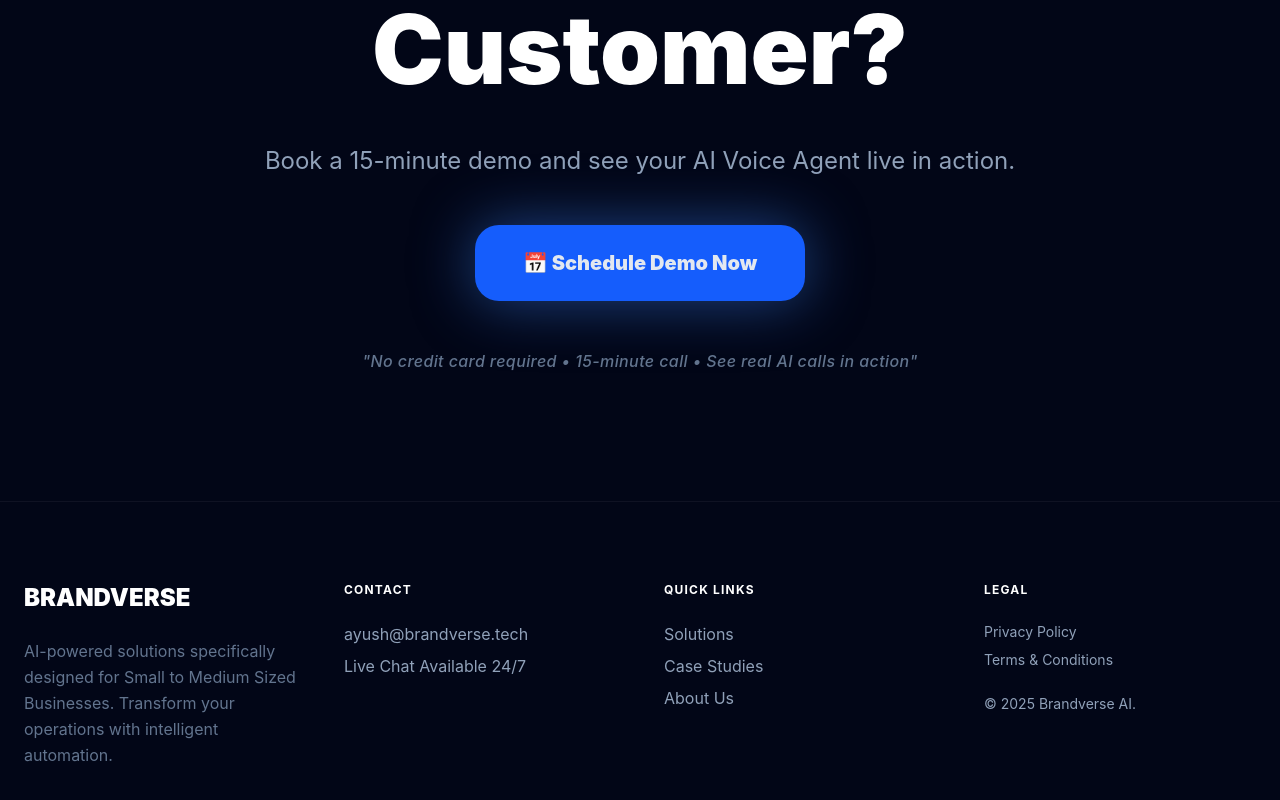
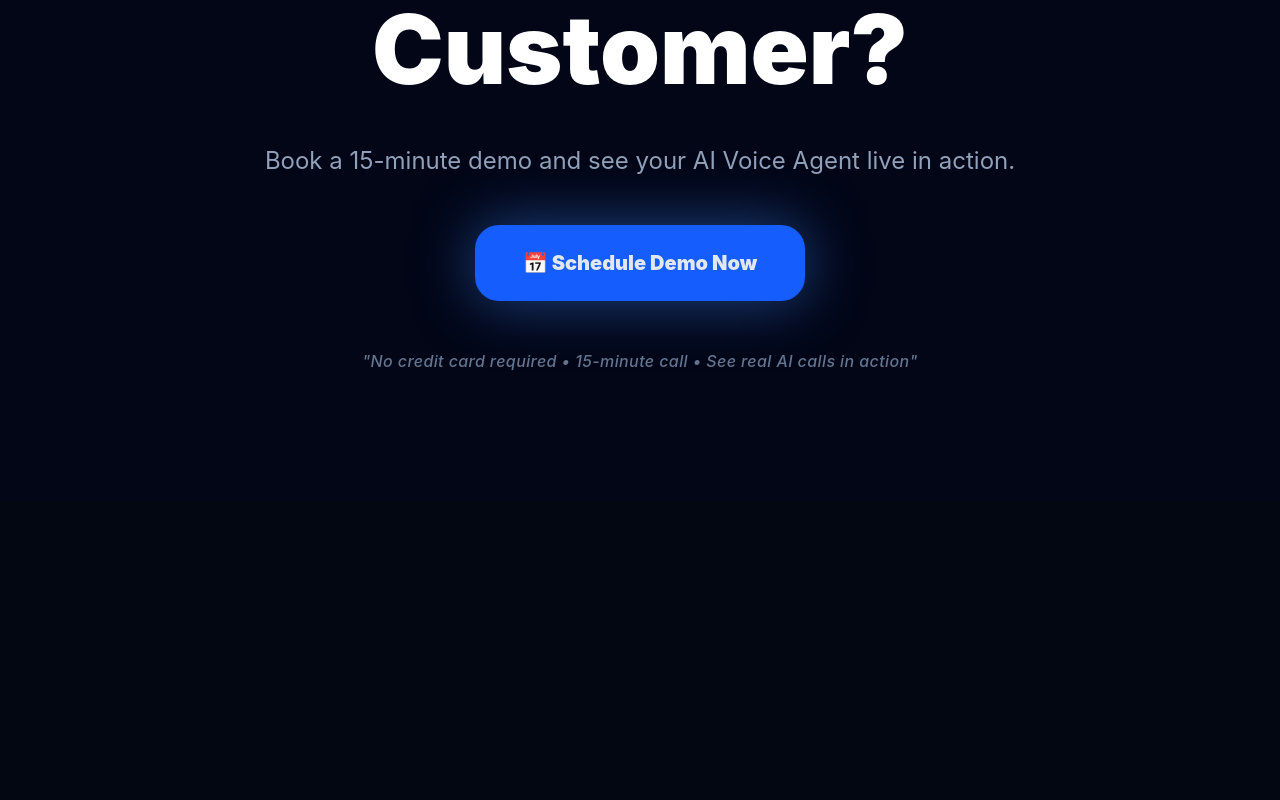
Before and after one commit to ayushsharmavlogs619-lang/brandverse, a Next.js app: page / in a window 1280 px wide. Shown: the part 5594-6394 px from the top of the page. After the commit the page ends 6095 px from the top, so only its background shows below. Built offline with nearby package versions, Linux system fonts and the light colour scheme.

Commit message:
fix: nuke duplicate hardcoded footer from page.tsx

```diff
--- a/app/page.tsx
+++ b/app/page.tsx
@@ -372,38 +372,6 @@ export default function Home() {
         </div>
       </section>
 
-      {/* Footer */}
-      <footer className="py-20 px-6 border-t border-white/5 bg-[#020617]">
-        <div className="max-w-7xl mx-auto grid md:grid-cols-4 gap-12">
-          <div className="space-y-6">
-            <div className="text-2xl font-black text-white">BRANDVERSE</div>
-            <p className="text-slate-500 leading-relaxed">AI-powered solutions specifically designed for Small to Medium Sized Businesses. Transform your operations with intelligent automation.</p>
-          </div>
-          <div>
-            <h4 className="font-bold text-white mb-6 uppercase tracking-widest text-xs">Contact</h4>
-            <div className="space-y-2 text-slate-400">
-              <p>ayush@brandverse.tech</p>
-              <p>Live Chat Available 24/7</p>
-            </div>
-          </div>
-          <div>
-            <h4 className="font-bold text-white mb-6 uppercase tracking-widest text-xs">Quick Links</h4>
-            <div className="space-y-2 text-slate-400">
-              <a href="#" className="block hover:text-blue-500">Solutions</a>
-              <a href="#" className="block hover:text-blue-500">Case Studies</a>
-              <a href="#" className="block hover:text-blue-500">About Us</a>
-            </div>
-          </div>
-          <div>
-            <h4 className="font-bold text-white mb-6 uppercase tracking-widest text-xs">Legal</h4>
-            <div className="space-y-2 text-slate-400 text-sm">
-              <a href="/privacy" className="block hover:text-blue-500">Privacy Policy</a>
-              <a href="/terms" className="block hover:text-blue-500">Terms & Conditions</a>
-              <p className="pt-4">© 2025 Brandverse AI.</p>
-            </div>
-          </div>
-        </div>
-      </footer>
 
       {/* Mobile Sticky CTA */}
       <div className="md:hidden fixed bottom-6 left-6 right-6 z-50">
```
